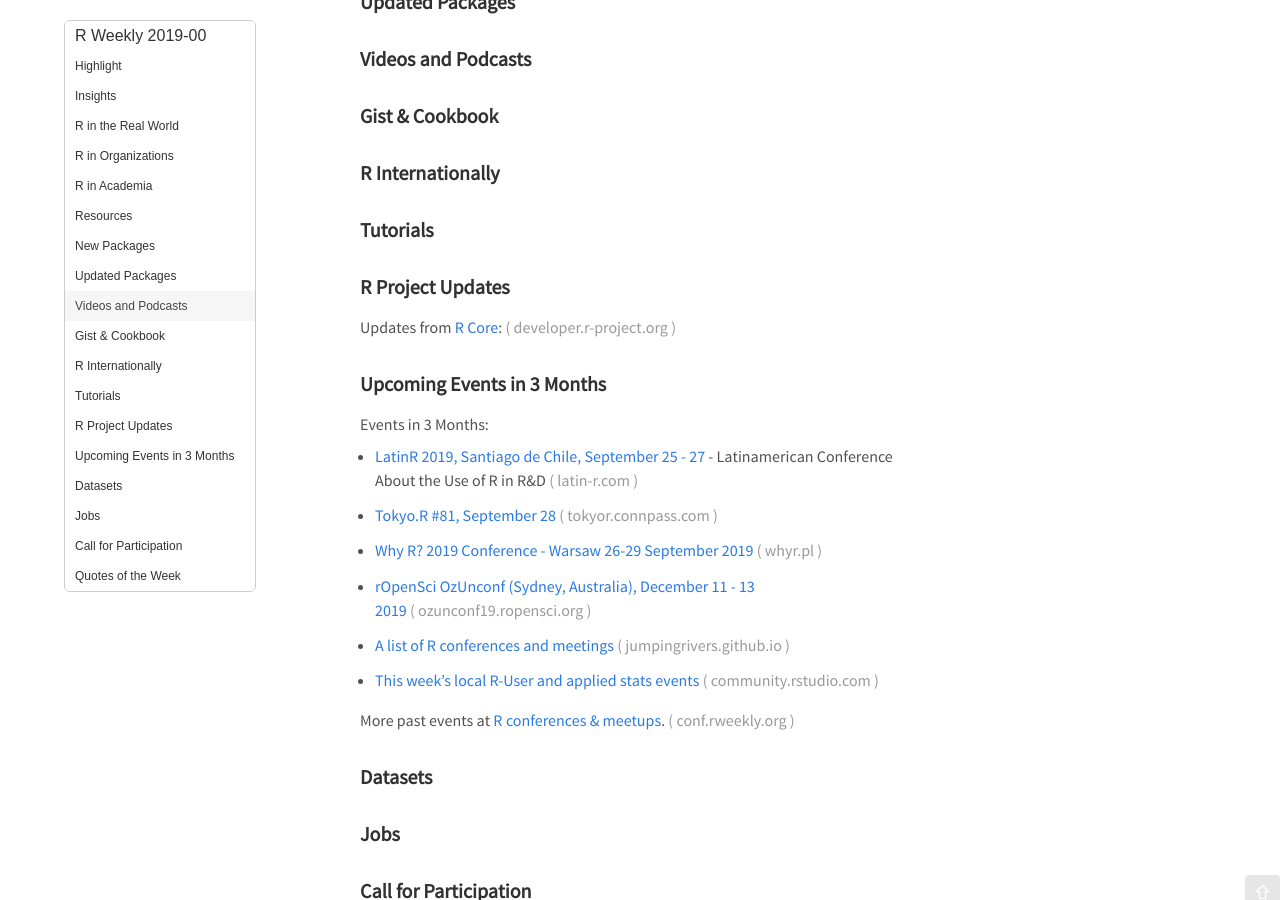
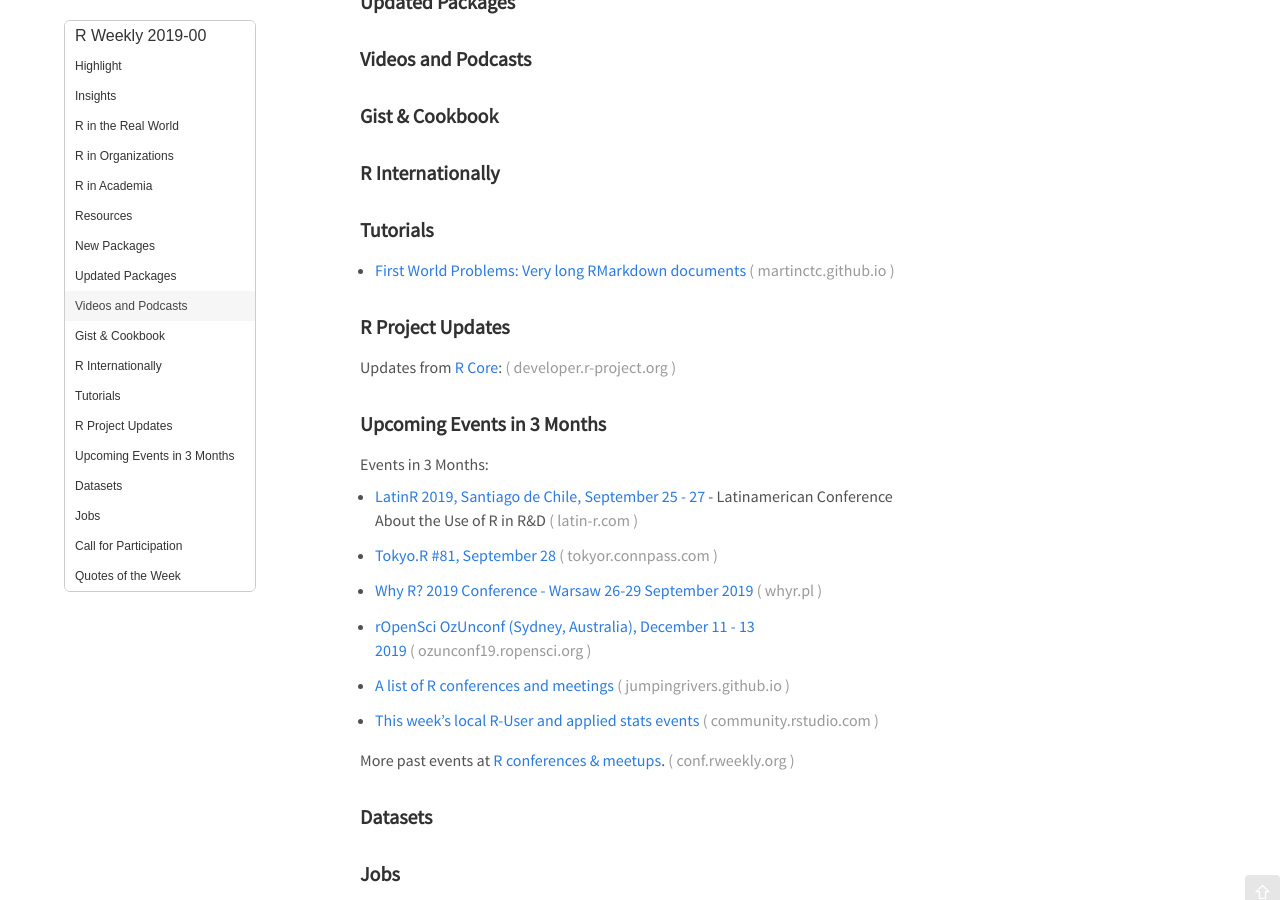
Before and after one commit to rweekly/rweekly.org, a Jekyll site: the page built from draft.md, in a window 1280 px wide and 900 px high, scrolled down 742 px. Built offline with Jekyll 4.4.1, drawn with Linux system fonts in a browser that asks for light colours; emoji names are drawn with the system emoji font; comment, search, counter and statistics services are not loaded.

Commit message:
Added blog to draft.md (#561)

```diff
--- a/draft.md
+++ b/draft.md
@@ -65,7 +65,7 @@
 
 ###  Tutorials
 
-
++ [First World Problems: Very long RMarkdown documents](https://martinctc.github.io/blog/first-world-problems-very-long-rmarkdown-documents/)
 
 <!--<div class="post-more-begi
 n></div><div class="post-more-end"></div>-->
```
